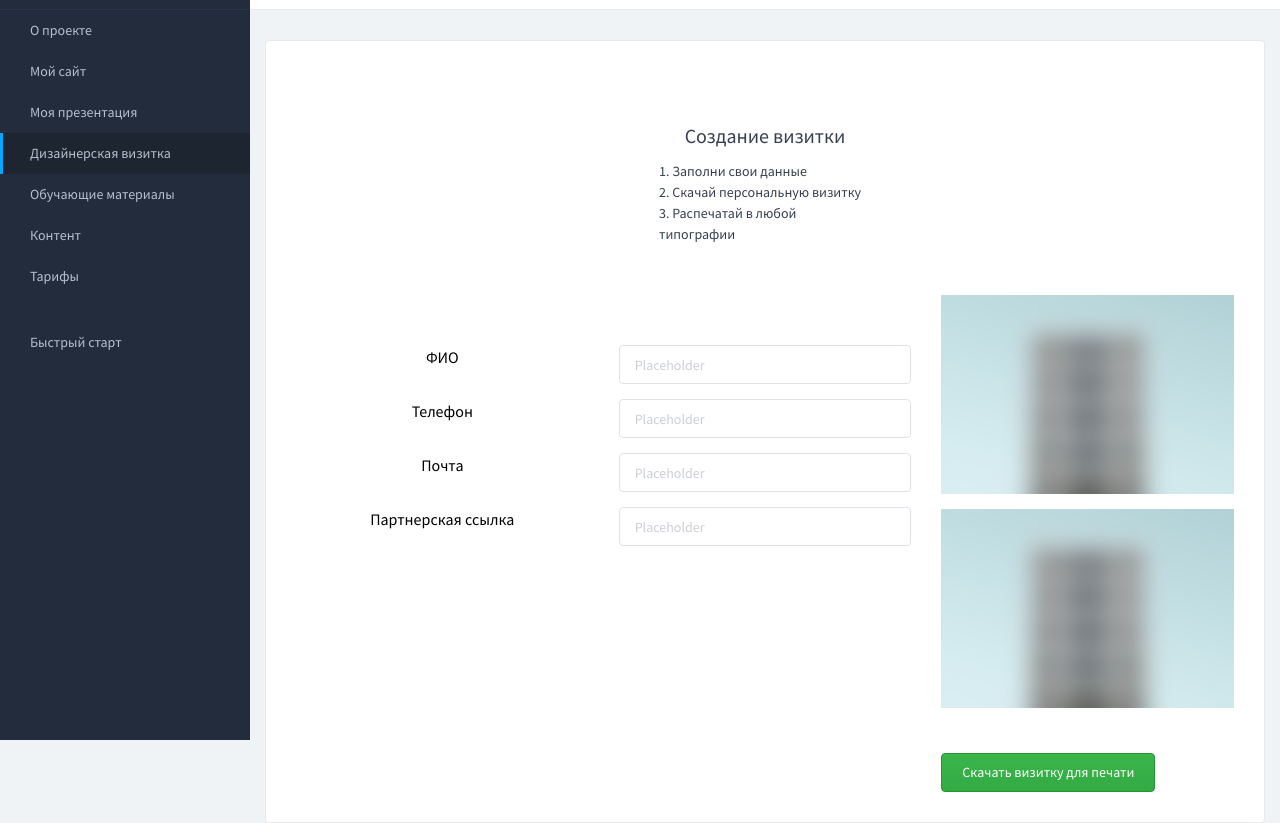
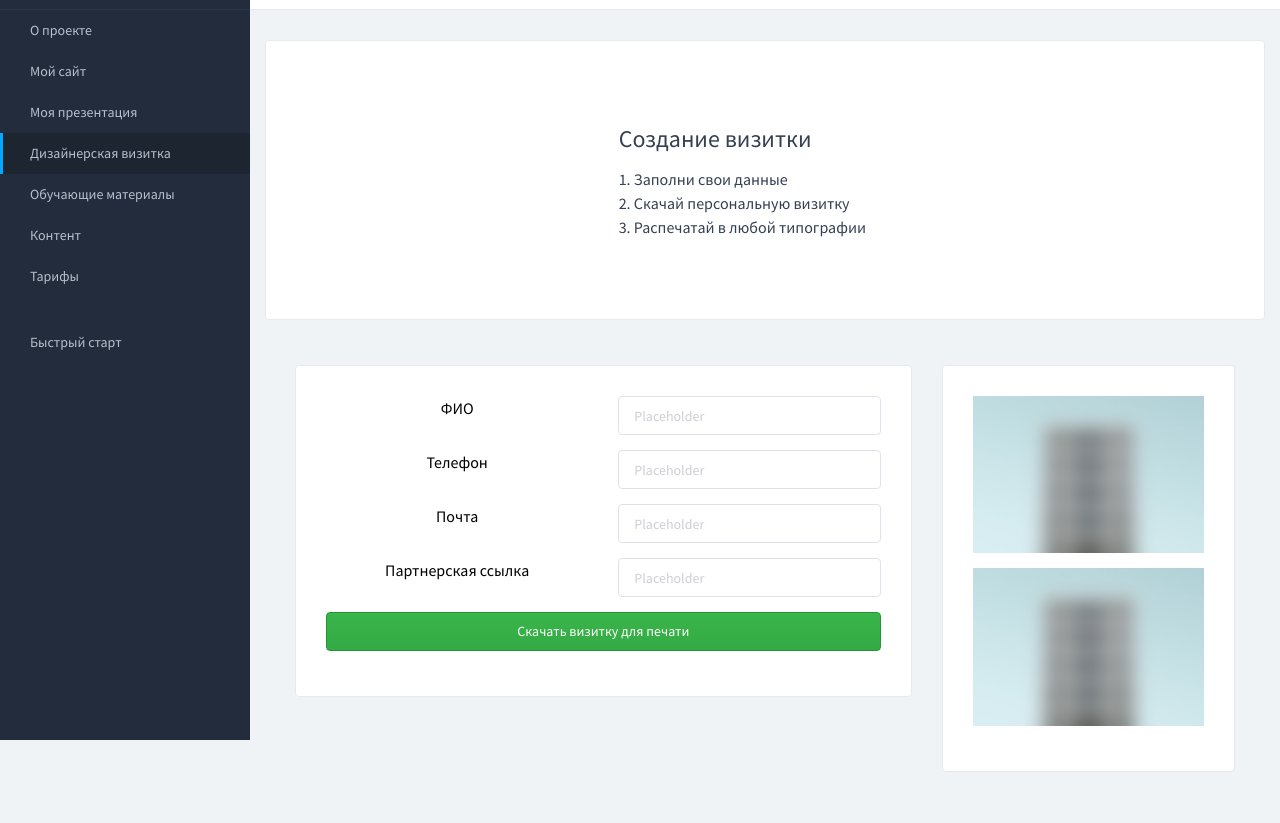
Before and after one commit to yargr96/winvesttools, a website: page src/designer-card.html in a window 1280 px wide. Shown: the part 60-883 px from the top of the page. After the commit the page ends 862 px from the top, so only its background shows below. Drawn offline with Linux system fonts and the light colour scheme; files that its build step writes are made by us from their sources.

Commit message:
designer card relayout

```diff
--- a/src/designer-card.html
+++ b/src/designer-card.html
@@ -209,23 +209,31 @@
             </header>
 
             <div class="container-fluid">
-                <div class="row">
+                <div class="row u-mb-small">
                     <div class="col-12">
                         <div class="c-card u-p-medium">
                             <div class="row u-justify-center">
-                                <div class="col-md-3">
-                                    <div class="u-mt-large u-text-center">
-                                        <h4 class="u-mb-xsmall">Создание визитки</h4>
-                                        <p class="u-text-left u-mb-large">
+                                <div class="col-md-4">
+                                    <div class="u-mt-large u-text-left">
+                                        <h4 class="u-mb-xsmall u-h3">Создание визитки</h4>
+                                        <p class="u-text-left u-text-large u-mb-large">
                                             1. Заполни свои данные <br>
                                             2. Скачай персональную визитку <br>
                                             3. Распечатай в любой типографии</p>
                                     </div>
                                 </div>
                             </div>
+                        </div>
+                    </div>
+                </div><!-- // .row -->
 
                 <div class="row">
-                                <div class="col-md-8 u-mt-large">
+                    <div class="col-12">
+                        <div class="u-p-medium">
+
+                            <div class="row">
+                                <div class="col-md-8">
+                                    <div class="c-card u-p-medium">
                                         <div class="row u-mb-small">
                                             <div class="col-md-6 u-text-center">
                                                 ФИО
@@ -258,12 +266,21 @@
                                                 <input class="c-input" id="input1" type="text" placeholder="Placeholder">
                                             </div>
                                         </div>
+                                        <div class="row u-mb-small">
+                                            <div class="col-12 u-text-center">
+                                                <a href="#" class="c-btn c-btn--success c-btn--fullwidth">Скачать визитку для печати</a>
+                                            </div>
+                                        </div>
+                                    </div>
+
                                 </div>
 
                                 <div class="col-md-4">
+                                    <div class="c-card u-p-medium">
                                         <img class="c-project-card__img u-mb-small" src="img/project-card1.jpg" alt="About the image">
                                         <img class="c-project-card__img u-mb-small" src="img/project-card1.jpg" alt="About the image">
-                                    <a href="#" class="c-btn c-btn--success u-mt-medium">Скачать визитку для печати</a>
+                                    </div>
+
                                 </div>
                             </div>
                         </div>
```
Also changed, not shown: src/my-presentation.html (+11 -4 lines), src/my-site.html (+11 -11 lines), dist/designer-card.html, dist/my-presentation.html, dist/my-site.html. Lines whose indentation alone changed are shown as unchanged.
